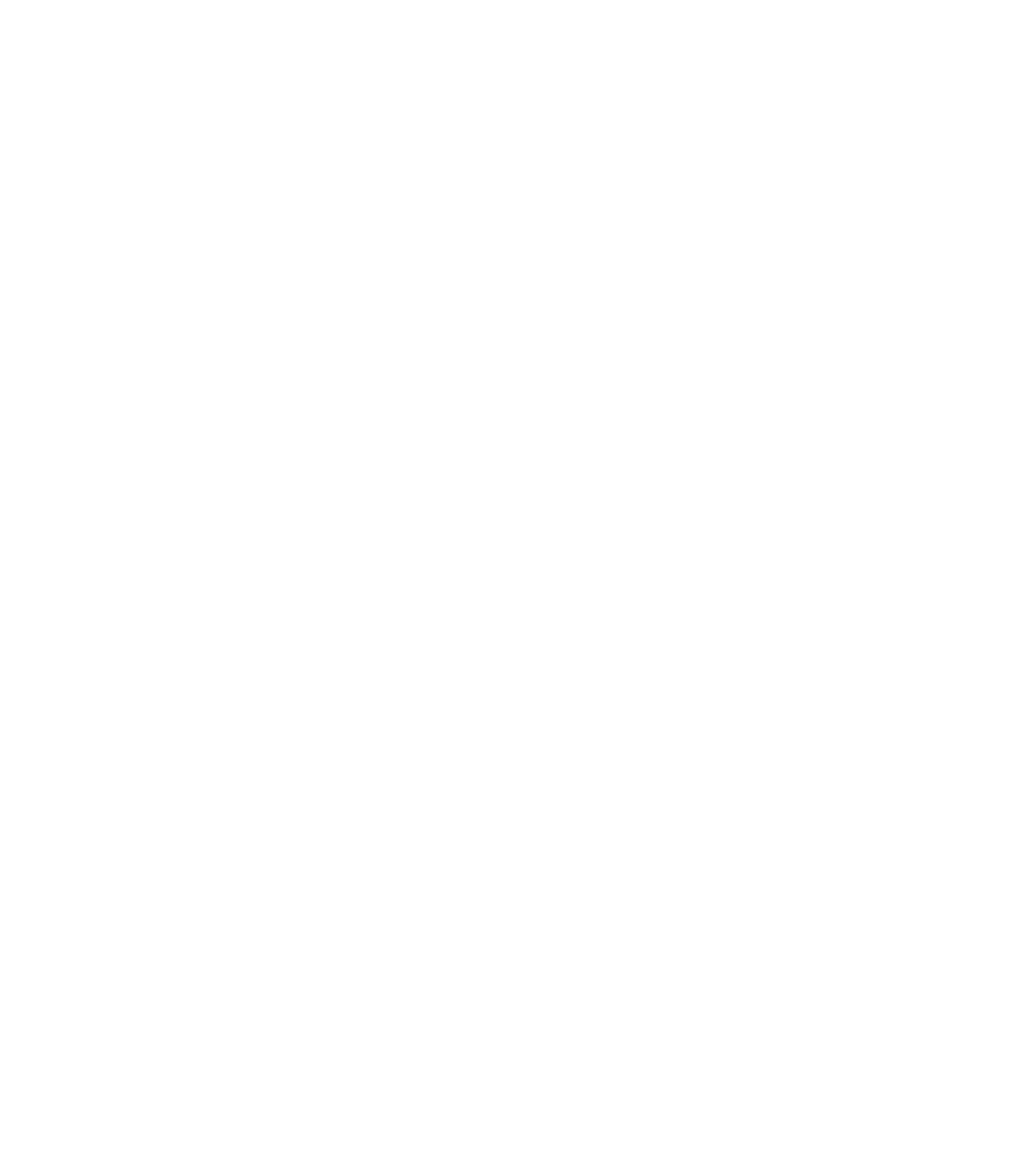
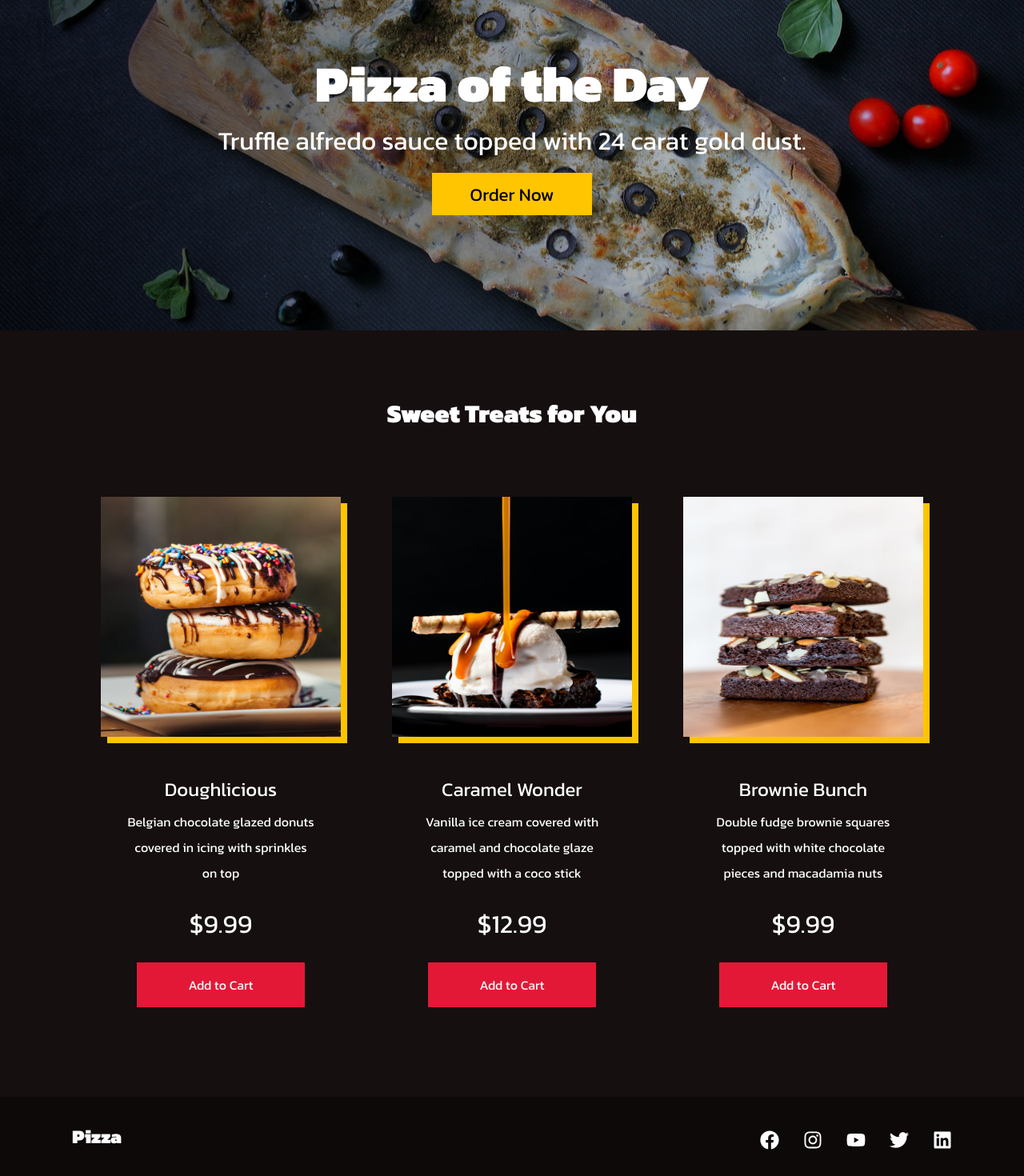
Before and after one commit to HansMoura20/Pizza-Store-website, a React (Create React App) app: page / in a window 1280 px wide. Shown: the part 1845-3315 px from the top of the page at 80% size. Before the commit the page ends 1758 px from the top, so only its background shows below. Built offline with nearby package versions, Linux system fonts and the light colour scheme.

Commit message:
Completed featured products and footer

```diff
--- a/src/App.js
+++ b/src/App.js
@@ -3,7 +3,9 @@
 import { GlobalStyle } from './globalStyles';
 import Hero from './components/Hero';
 import Products from './components/Products';
-import { productData } from './components/Products/data';
+import { productData, productDataTwo } from './components/Products/data';
+import Feature from './components/Feature';
+import Footer from './components/Footer';
 
 function App() {
   return (
@@ -11,6 +13,9 @@
     <GlobalStyle />
       <Hero/>
       <Products heading='Choose your favorite' data={productData}/>
+      <Feature/>
+      <Products heading='Sweet Treats for You' data={productDataTwo}/>
+      <Footer/>
     </Router>
   );
 }
--- /dev/null
+++ b/src/components/Feature/FeatureElement.js
@@ -0,0 +1,42 @@
+import styled from 'styled-components';
+import FeaturePic from '../../images/featured3.jpg';
+
+export const FeatureContainer = styled.div`
+  background: linear-gradient(to right, rgba(0, 0, 0, 0.7), rgba(0, 0, 0, 0.1)),
+    url(${FeaturePic});
+  height: 100vh;
+  max-height: 500px;
+  background-position: center;
+  background-size: cover;
+  display: flex;
+  flex-direction: column;
+  justify-content: center;
+  align-items: center;
+  color: #fff;
+  text-align: center;
+  padding: 0 1rem;
+
+  h1 {
+    font-size: clamp(3rem, 5vw, 5rem);
+  }
+
+  p {
+    margin-bottom: 1rem;
+    font-size: clamp(1rem, 3vw, 2rem);
+  }
+`;
+export const FeatureButton = styled.button`
+  font-size: 1.4rem;
+  padding: 0.6rem 3rem;
+  border: none;
+  background: #ffc500;
+  color: #000;
+  transition: 0.2s ease-out;
+
+  &:hover {
+    color: #fff;
+    background: #e31837;
+    transition: 0.2s ease-out;
+    cursor: pointer;
+  }
+`;
--- /dev/null
+++ b/src/components/Feature/index.js
@@ -0,0 +1,14 @@
+import React from 'react';
+import { FeatureContainer, FeatureButton } from './FeatureElement';
+
+const Feature = () => {
+  return (
+    <FeatureContainer>
+      <h1>Pizza of the Day</h1>
+      <p>Truffle alfredo sauce topped with 24 carat gold dust.</p>
+      <FeatureButton>Order Now</FeatureButton>
+    </FeatureContainer>
+  );
+};
+
+export default Feature;
--- /dev/null
+++ b/src/components/Footer/FooterElements.js
@@ -0,0 +1,57 @@
+import styled from 'styled-components';
+import { Link } from 'react-router-dom';
+
+export const FooterContainer = styled.footer`
+  background-color: #0d0909;
+`;
+
+export const FooterWrap = styled.div`
+  padding: 16px 24px;
+  display: flex;
+  flex-direction: column;
+  justify-content: center;
+  align-items: center;
+  max-width: 1300px;
+  margin: 0 auto;
+`;
+
+export const SocialMedia = styled.section`
+  max-width: 1300px;
+  width: 100%;
+`;
+
+export const SocialMediaWrap = styled.div`
+  display: flex;
+  justify-content: space-between;
+  align-items: center;
+  max-width: 1100px;
+  margin: 16px auto 0 auto;
+
+  @media screen and (max-width: 820px) {
+    flex-direction: column;
+  }
+`;
+
+export const SocialLogo = styled(Link)`
+  color: #fff;
+  justify-self: start;
+  cursor: pointer;
+  text-decoration: none;
+  font-size: 1.5rem;
+  display: flex;
+  align-items: center;
+  margin-bottom: 16px;
+  font-weight: bold;
+`;
+
+export const SocialIcons = styled.div`
+  display: flex;
+  justify-content: space-between;
+  align-items: center;
+  width: 240px;
+`;
+
+export const SocialIconLink = styled.a`
+  color: #fff;
+  font-size: 24px;
+`;
--- /dev/null
+++ b/src/components/Footer/index.js
@@ -0,0 +1,55 @@
+import React from 'react';
+import {
+  FaFacebook,
+  FaInstagram,
+  FaYoutube,
+  FaTwitter,
+  FaLinkedin
+} from 'react-icons/fa';
+import {
+  FooterContainer,
+  FooterWrap,
+  SocialMedia,
+  SocialMediaWrap,
+  SocialLogo,
+  SocialIcons,
+  SocialIconLink
+} from './FooterElements';
+
+const Footer = () => {
+  return (
+    <FooterContainer>
+      <FooterWrap>
+        <SocialMedia>
+          <SocialMediaWrap>
+            <SocialLogo to='/'>Pizza</SocialLogo>
+            <SocialIcons>
+              <SocialIconLink href='/' target='_blank' aria-label='Facebook'>
+                <FaFacebook />
+              </SocialIconLink>
+              <SocialIconLink href='/' target='_blank' aria-label='Instagram'>
+                <FaInstagram />
+              </SocialIconLink>
+              <SocialIconLink href='/' target='_blank' aria-label='Youtube'>
+                <FaYoutube />
+              </SocialIconLink>
+              <SocialIconLink
+                href='//www.twitter.com/briandesignz'
+                target='_blank'
+                aria-label='Twitter'
+                rel='noopener noreferrer'
+              >
+                <FaTwitter />
+              </SocialIconLink>
+              <SocialIconLink href='/' target='_blank' aria-label='Linkedin'>
+                <FaLinkedin />
+              </SocialIconLink>
+            </SocialIcons>
+          </SocialMediaWrap>
+        </SocialMedia>
+      </FooterWrap>
+    </FooterContainer>
+  );
+};
+
+export default Footer;
```
